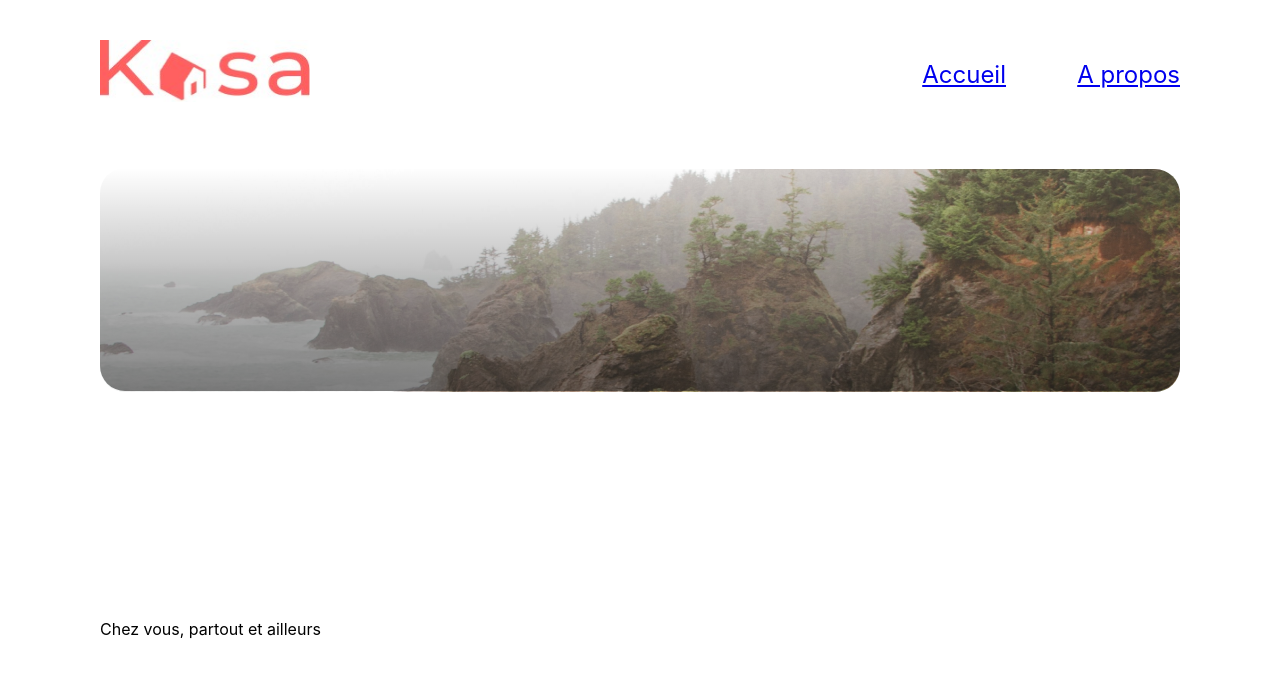
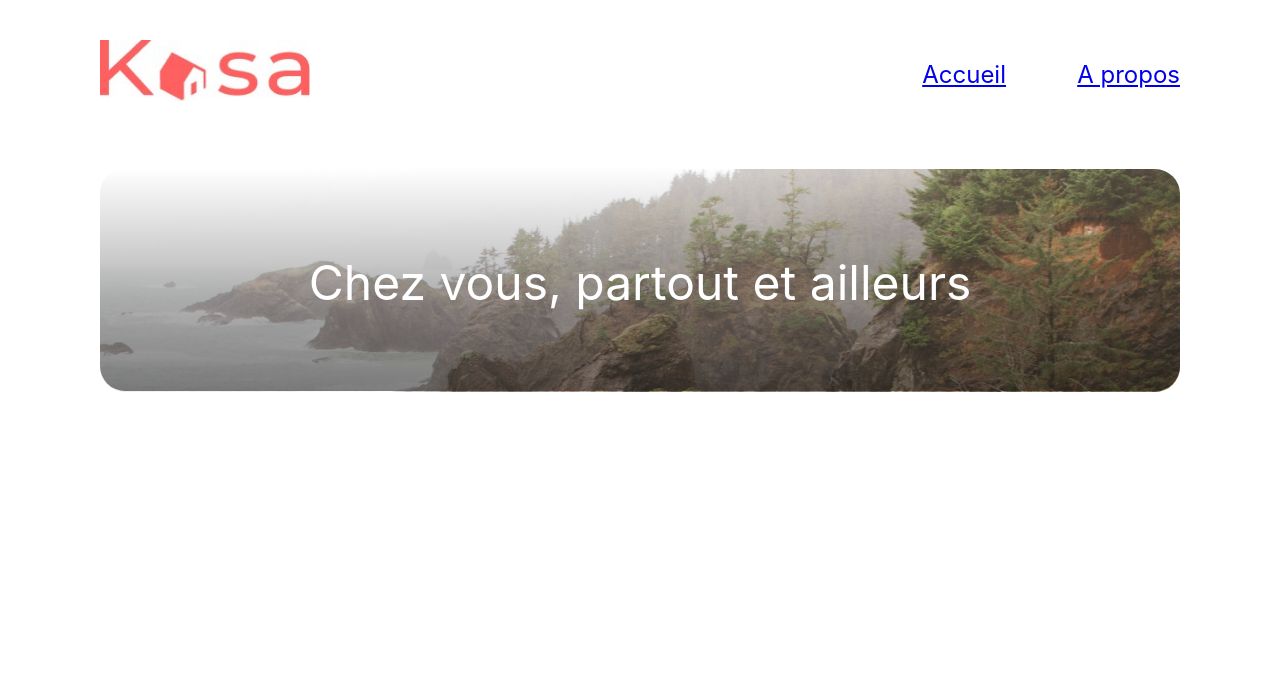
Before and after one commit to melaniemdm/kasa-oc, a React (Create React App) app: page / in a window 1280 px wide. Shown: the top 674 px of the page. Built offline with nearby package versions, Linux system fonts and the light colour scheme.

Commit message:
feature(css & js) banner

```diff
--- a/src/layout/Banner/index.js
+++ b/src/layout/Banner/index.js
@@ -1,7 +1,7 @@
 import './style.scss';
 import bannerHomme from '../../assets/bannerHome.png';
 function Banner() {
-  //  const txt = "Chez vous, partout et ailleurs";
+  const txt = "Chez vous, partout et ailleurs";
     return <div id='containerBanner'>
 
          <div className='bannerImg' >
@@ -10,8 +10,8 @@ function Banner() {
         </div>
         <div className="linearGradientBanner"></div>
 
-        <div id='containerTextbanner'>
-        <div id="texteBanner">Chez vous, partout et ailleurs</div>
+        <div className='containerTextbanner'>
+        <div className="texteBanner">{txt}</div>
 
         </div>
 
--- a/src/layout/Banner/style.scss
+++ b/src/layout/Banner/style.scss
@@ -1,10 +1,14 @@
 @import "../../styles/communs.scss";
-
-.bannerHome{
+.containerBanner {
+  display: flex;
+  justify-content: center;
+  align-items: center;
+}
+.bannerHome {
   height: 223px;
   border-radius: 25px;
   width: 100%;
-  margin-top:80px;
+  margin-top: 80px;
   object-fit: cover;
 }
 .linearGradientBanner {
@@ -15,3 +19,47 @@ top: -228px;
   width: 100%;
   height: 223px;
 }
+.containerTextbanner {
+  display: flex;
+  justify-content: center;
+  align-items: center;
+}
+.texteBanner {
+  color: white;
+  position: absolute;
+  top: 171px;
+  height: 223px;
+  font-size: 48px;
+  display: flex;
+  justify-content: center;
+  align-items: center;
+  text-align: center;
+}
+
+@media #{$small-down} {
+  .bannerHome {
+    height: 111px;
+    border-radius: 10px;
+
+    margin-top: 80px;
+    object-fit: cover;
+  }
+  .linearGradientBanner {
+    top: -116px;
+    border-radius: 10px;
+    height: 111px;
+  }
+  .containerTextbanner {
+    justify-content: flex-start;
+    margin-left: 16px;
+  }
+  .texteBanner {
+    position: absolute;
+    top: 131px;
+    height: 111px;
+    width: 217px;
+    font-size: 24px;
+    justify-content: flex-start;
+    text-align: left;
+  }
+}
```
Lines whose indentation alone changed are shown as unchanged.
